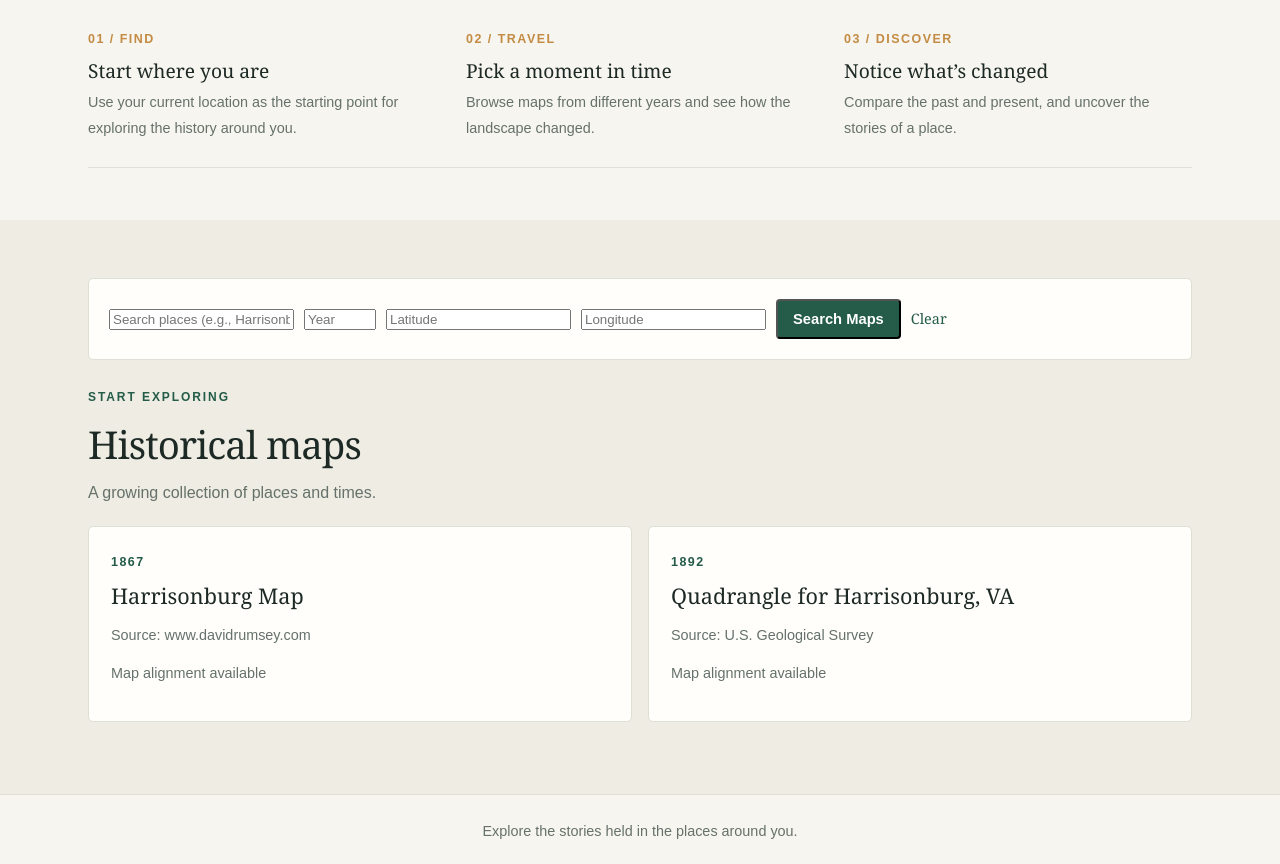
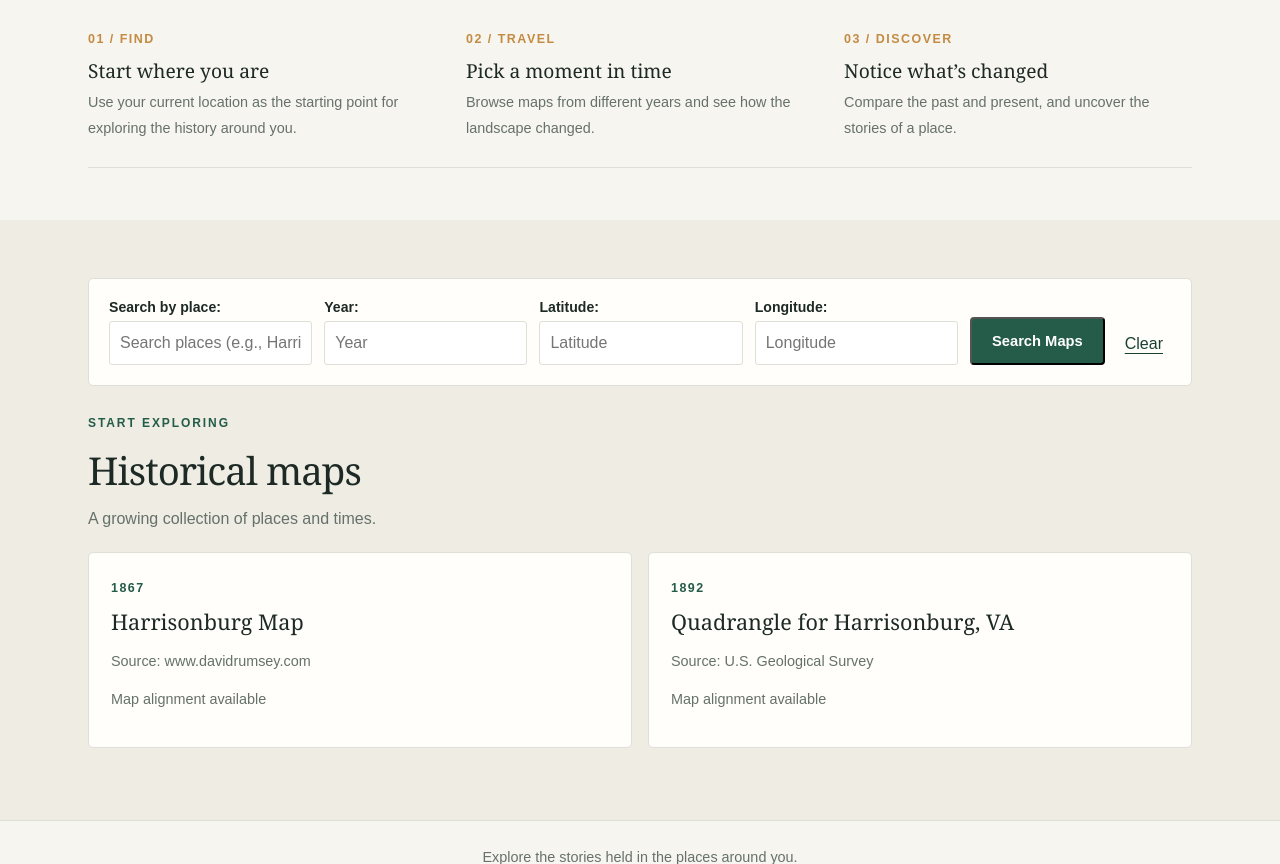
Before and after one commit to CS-347-F26/team-6-final-project, a Django app: page / in a window 1280 px wide. Shown: the part 868-1732 px from the top of the page. Before the commit the page ends 1707 px from the top, so only its background shows below. Run offline with Django 5.2, Linux system fonts and the light colour scheme; data comes from the database, SQL or seed files in the repository.

Commit message:
Add accessible map-search labels and I89 assessment documentation

```diff
--- a/catalog/forms.py
+++ b/catalog/forms.py
@@ -1,16 +1,19 @@
 # catalog/forms.py
 from django import forms
 from django.core.exceptions import ValidationError
+from django.utils.translation import gettext_lazy as _
 
 
 class MapSearchForm(forms.Form):
     query = forms.CharField(
+        label=_("Search by place"),
         required=False,
         widget=forms.TextInput(
             attrs={"placeholder": "Search places (e.g., Harrisonburg)..."}
         ),
     )
     year = forms.IntegerField(
+        label=_("Year"),
         required=False,
         widget=forms.NumberInput(
             attrs={
@@ -23,6 +26,7 @@ class MapSearchForm(forms.Form):
         ),
     )
     lat = forms.FloatField(
+        label=_("Latitude"),
         required=False,
         widget=forms.NumberInput(
             attrs={
@@ -36,6 +40,7 @@ class MapSearchForm(forms.Form):
         ),
     )
     lng = forms.FloatField(
+        label=_("Longitude"),
         required=False,
         widget=forms.NumberInput(
             attrs={
--- a/catalog/static/catalog/css/home.css
+++ b/catalog/static/catalog/css/home.css
@@ -104,6 +104,57 @@
 .maps-inner { margin: 0 auto; max-width: 1104px; }
 .maps-subtitle { color: var(--muted); font-family: Arial, sans-serif; margin: 0 0 24px; }
 
+.search-container {
+    background: var(--white);
+    border: 1px solid var(--line);
+    border-radius: 5px;
+    margin-bottom: 30px;
+    padding: 20px;
+}
+
+.search-form {
+    align-items: end;
+    display: flex;
+    flex-wrap: wrap;
+    gap: 12px;
+}
+
+.search-field {
+    display: grid;
+    flex: 1 1 160px;
+    font-family: Arial, sans-serif;
+    gap: 6px;
+}
+
+.search-field label {
+    color: var(--ink);
+    font-size: .88rem;
+    font-weight: 700;
+}
+
+.search-field input {
+    border: 1px solid var(--line);
+    border-radius: 3px;
+    color: var(--ink);
+    font: inherit;
+    min-height: 44px;
+    min-width: 0;
+    padding: 10px;
+    width: 100%;
+}
+
+.search-field input:focus-visible {
+    outline: 3px solid var(--gold);
+    outline-offset: 2px;
+}
+
+.clear-search {
+    color: var(--green-dark);
+    font-family: Arial, sans-serif;
+    padding: 12px 8px;
+    text-underline-offset: 4px;
+}
+
 .map-list {
     display: grid;
     gap: 16px;
@@ -162,4 +213,6 @@
 
 @media (max-width: 480px) {
     .hero-inner, .intro, .maps { padding-left: 20px; padding-right: 20px; }
+    .search-container { padding: 16px; }
+    .search-form > .button { width: 100%; }
 }
--- a/catalog/templates/catalog/home.html
+++ b/catalog/templates/catalog/home.html
@@ -64,26 +64,26 @@
 
     <section class="maps" id="maps">
         <div class="maps-inner">
-            <div class="search-container" style="margin-bottom: 30px; background: var(--white); padding: 20px; border-radius: 5px; border: 1px solid var(--line);">
-                <form method="GET" action="{% url 'home' %}" style="display: flex; gap: 10px; flex-wrap: wrap; align-items: center;">
-                    <div>
+            <div class="search-container">
+                <form class="search-form" method="GET" action="{% url 'home' %}" aria-label="{% trans 'Search historical maps' %}">
+                    <div class="search-field">
+                        {{ form.query.label_tag }}
                         {{ form.query }}
                     </div>
-
-                    <div>
+                    <div class="search-field">
+                        {{ form.year.label_tag }}
                         {{ form.year }}
                     </div>
-
-                    <div>
+                    <div class="search-field">
+                        {{ form.lat.label_tag }}
                         {{ form.lat }}
                     </div>
-
-                    <div>
+                    <div class="search-field">
+                        {{ form.lng.label_tag }}
                         {{ form.lng }}
                     </div>
-
-                    <button type="submit" class="button" style="padding: 10px 15px;">Search Maps</button>
-                    <a href="{% url 'home' %}" style="color: var(--green); text-decoration: none; font-size: 0.9rem;">Clear</a>
+                    <button type="submit" class="button">{% trans "Search Maps" %}</button>
+                    <a class="clear-search" href="{% url 'home' %}">{% trans "Clear" %}</a>
                 </form>
             </div>
             <p class="eyebrow">{% trans "Start exploring" %}</p>
```
Also changed, not shown: catalog/tests.py (+27 -0 lines), docs/accessibility-testing.md (added, +57 -0 lines), README.md, locale/es/LC_MESSAGES/django.po, 1 other file.
